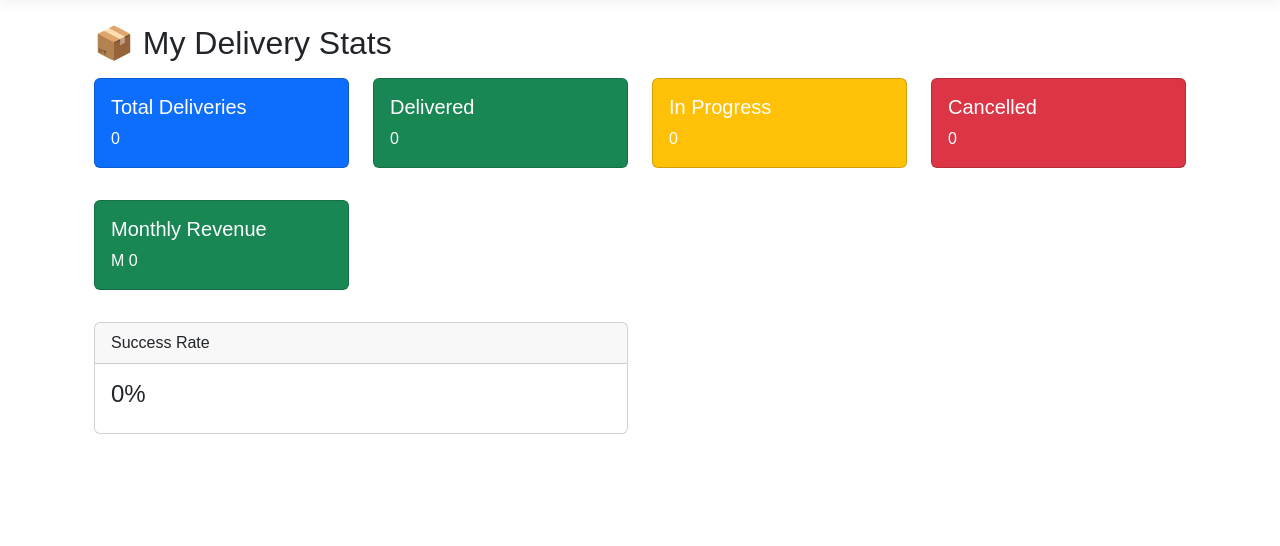
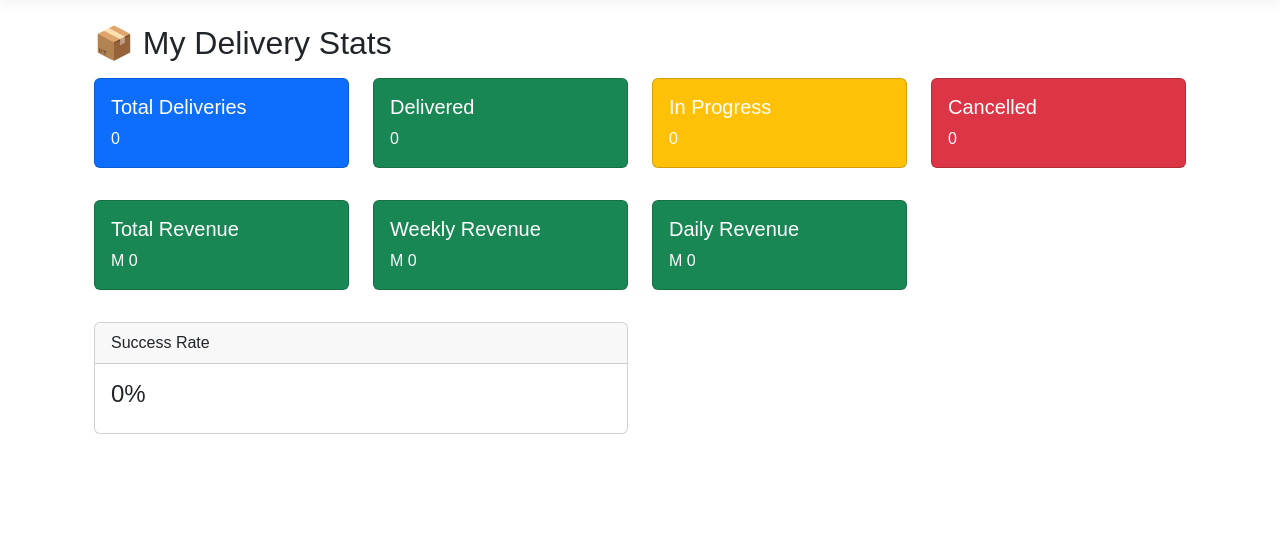
Before and after one commit to pitech09/MediCart, a Flask app: page /delivery/dashboard in a window 1280 px wide. Shown: the part 57-603 px from the top of the page. Run offline with Flask 3, Linux system fonts and the light colour scheme; the visitor is signed in with stand-in values (Sample User, id 1); data comes from the database, SQL or seed files in the repository; both versions use the stored data as it was after the commit; data that the repository does not hold is empty; some libraries are stand-ins or nearby versions.

Commit message:
undocumented

```diff
--- a/application/delivery/views.py
+++ b/application/delivery/views.py
@@ -1,5 +1,5 @@
 import os
-
+from datetime import datetime, timedelta
 from PIL import Image
 from flask import render_template, redirect, url_for, flash, session
 from flask_login import login_required, current_user, logout_user  # type: ignore
@@ -16,7 +16,7 @@ from ..models import *
 def load_user(user_id):
     user_type = session.get('user_type')
     if user_type == 'pharmacy':
-        if Pharmacy.query.get(int(user_id)):
+        if Pharmacy.query.get (int(user_id)):
             return Pharmacy.query.get(int(user_id))
         else:
             return Staff.query.get(int(user_id))
@@ -75,11 +75,29 @@ def dashboard():
 
     success_rate = (len(delivered) / total * 100) if total !=0 else 0
 
-    # Average delivery time (assumes Delivery model has `start_time` and `end_time` as datetime fields)
-    #total_time = sum([(d.end_time - d.start_time).total_seconds() for d in delivered if d.start_time and d.end_time], 0)
-    #avg_delivery_time = total_time / len(delivered) / 60 if delivered else 0  # in minutes
 
-    #recent_deliveries = sorted(deliveries, key=lambda d: d.end_time or d.id, reverse=True)[:5]
+
+    today = datetime.utcnow()
+    start_of_day = today.replace(hour=0, minute=0, second=0, microsecond=0)
+    end_of_day = start_of_day + timedelta(days=1)
+    # Daily Statistics
+    deliveries_today = db.session.query(Delivery).filter(
+        Delivery.end_time >= start_of_day,
+        Delivery.end_time < end_of_day,
+        Delivery.status == "Delivered"
+    ).all()
+    daily_revenue = len(deliveries_today)*10
+    print(daily_revenue)
+
+    start_of_week = start_of_day - timedelta(days=start_of_day.weekday())
+    end_of_week = start_of_week + timedelta(weeks=1)
+
+    weekly_count = db.session.query(Delivery).filter(
+        Delivery.end_time >= start_of_week,
+        Delivery.end_time < end_of_week,
+        Delivery.status == "Delivered"
+    ).all()
+    weekly_revenue = len(weekly_count)*10
 
     return render_template('delivery/deliverystats.html',
                            total=total,
@@ -88,6 +106,8 @@ def dashboard():
                            cancelled=len(cancelled),
                            pharmacy=pharmacy,
                            revenue=revenue,
+                           daily_revenue=daily_revenue,
+                           weekly_revenue=weekly_revenue,
                            formpharm=formpharm,
                            success_rate=round(success_rate, 2),
                           )
@@ -181,26 +201,22 @@ def update_delivery(delivery_id):
             return redirect(url_for('delivery.mydeliveries'))
 
         delivery.status = new_status
+        delivery.end_time = datetime.utcnow()
         order = Order.query.filter(Order.order_id == delivery.order_id).first()
         order.status = form.status.data
         if form.delivery_prove.data:
             image_filename = save_delivery_picture(form.delivery_prove.data)
             delivery.customer_pic = image_filename
+        db.session.add(delivery)
+        db.session.add(order)
         try:
-            db.session.add(delivery)
-            db.session.add(order)
             db.session.commit()
             # 🔔 Message
             message = f"Delivery #{delivery.id} status changed from {old_status} to {new_status}"
-
             create_notification(user_type='customer', user_id=order.user_id, message=message)
-
             # 🔔 Notify pharmacy & emit event
-
             create_notification(user_type='pharmacy', user_id=order.pharmacy_id, message=message)
-
             flash('Delivery status successfully updated.')
-
         except IntegrityError:
             db.session.rollback()
             flash('An error occurred while updating the delivery. Please try again.')
--- a/application/models.py
+++ b/application/models.py
@@ -202,6 +202,7 @@ class Delivery(db.Model):
     latitude = db.Column(db.Float)
     longitude = db.Column(db.Float)
     timestamp = db.Column(db.DateTime, default=datetime.utcnow)
+    end_time = db.Column(db.DateTime)
     order_id = db.Column(db.String(30), db.ForeignKey('order.id', name='fk_delivery_order'))
     orders = db.relationship('Order', backref='delivery', lazy=True)
     delivery_guy_id = db.Column(db.Integer, db.ForeignKey('deliveryguy.id', name='fk_delivery_guy'))
@@ -213,8 +214,6 @@ class Delivery(db.Model):
         "customer_name": self.customer_name,
         "address": self.address,
         "status": self.status,
-        "latitude": self.latitude,
-        "longitude": self.longitude,
         "order_id": self.order_id
     }
 
--- a/application/templates/delivery/deliverystats.html
+++ b/application/templates/delivery/deliverystats.html
@@ -44,11 +44,29 @@
       <div class="col-md-3">
       <div class="card text-white bg-success mb-3">
         <div class="card-body">
-          <h5 class="card-title">Monthly Revenue</h5>
+          <h5 class="card-title">Total Revenue</h5>
           <p class="card-text">M {{ revenue }}</p>
         </div>
       </div>
     </div>
+      <div class="col-md-3">
+      <div class="card text-white bg-success mb-3">
+        <div class="card-body">
+          <h5 class="card-title">Weekly Revenue</h5>
+          <p class="card-text">M {{ weekly_revenue }}</p>
+        </div>
+      </div>
+    </div>
+      <div class="col-md-3">
+      <div class="card text-white bg-success mb-3">
+        <div class="card-body">
+          <h5 class="card-title">Daily Revenue</h5>
+          <p class="card-text">M {{ daily_revenue }}</p>
+        </div>
+      </div>
+    </div>
+
+
    </div>
 
   <div class="row mt-3">
--- a/manage.py
+++ b/manage.py
@@ -12,4 +12,4 @@ def make_shell_context():
 
 if __name__ == '__main__':
     # Added a condition to run the app only when needed
-    app.run(host='0.0.0.0', port=int(os.environ.get('PORT', 8080)))
+    app.run(host='0.0.0.0', port=int(os.environ.get('PORT', 8000)))
```
Also changed, not shown: data-dev.sqlite.db.
